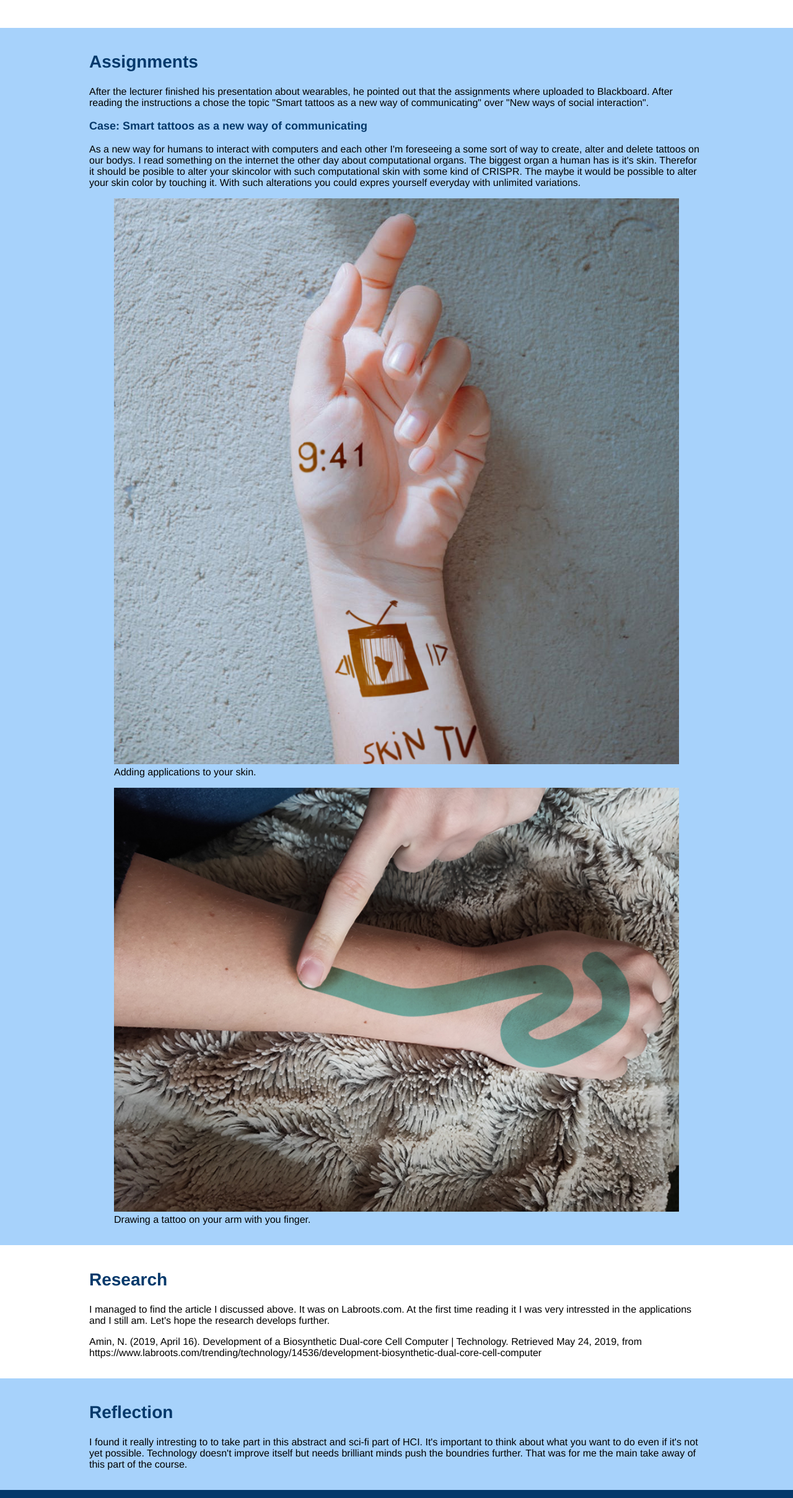
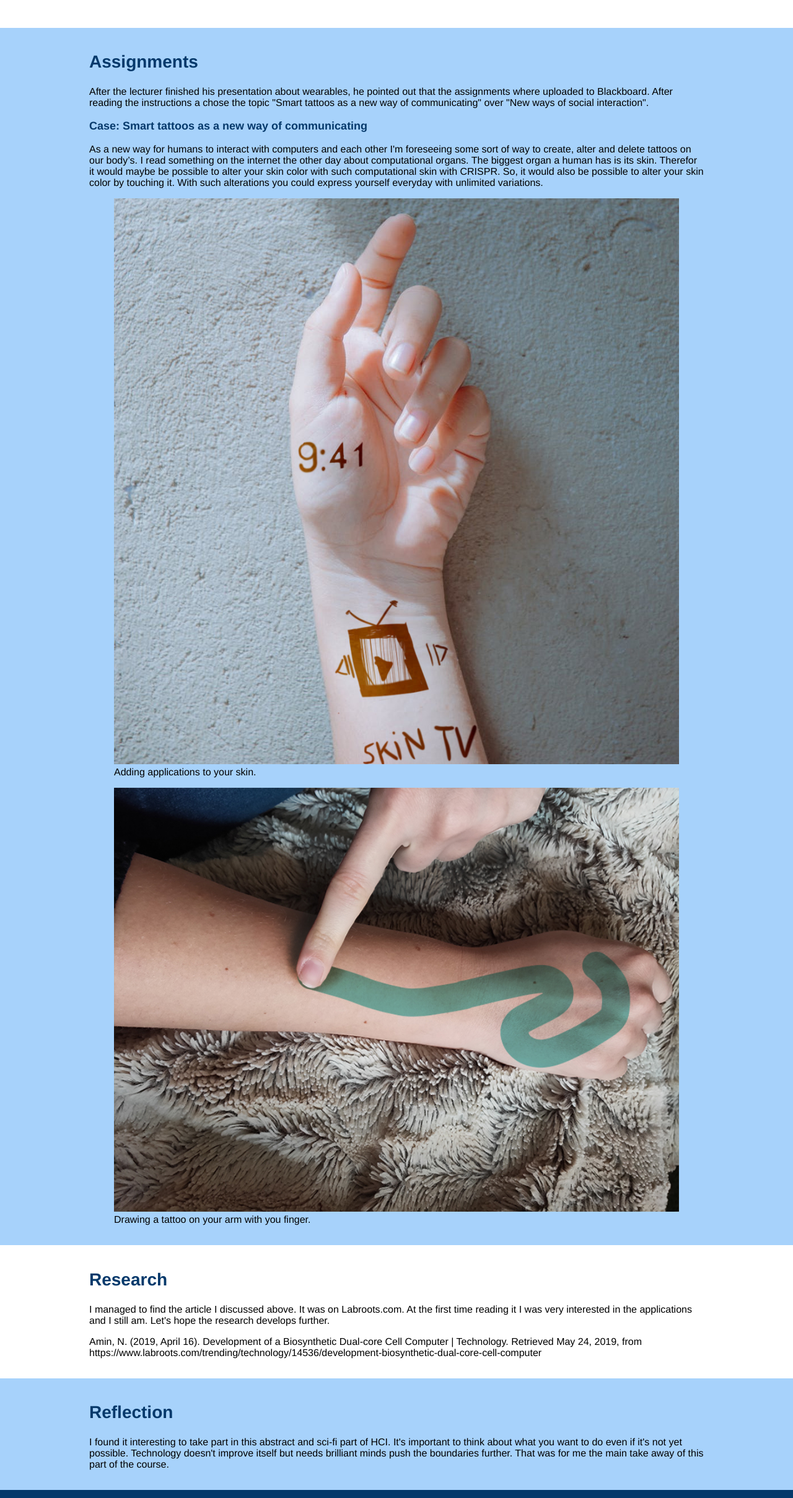
Before and after one commit to ArtVanSteenbergen/HCI-Porfolio, a plain HTML site: page wearables.html in a window 1280 px wide. Shown: the part 136-2553 px from the top of the page at 62% size. Drawn offline with nearby package versions, Linux system fonts and the light colour scheme.

Commit message:
lang lang lang

```diff
--- a/wearables.html
+++ b/wearables.html
@@ -177,7 +177,7 @@
 				<h2>Assignments</h2>
 				<p>After the lecturer finished his presentation about wearables, he pointed out that the assignments where uploaded to Blackboard. After reading the instructions a chose the topic "Smart tattoos as a new way of communicating" over "New ways of social interaction". </p>
 				<h3>Case: Smart tattoos as a new way of communicating</h3>
-				<p>As a new way for humans to interact with computers and each other I'm foreseeing a some sort of way to create, alter and delete tattoos on our bodys. I read something on the internet the other day about computational organs. The biggest organ a human has is it's skin. Therefor it should be posible to alter your skincolor with such computational skin with some kind of CRISPR. The maybe it would be possible to alter your skin color by touching it. With such alterations you could expres yourself everyday with unlimited variations.</p>
+				<p>As a new way for humans to interact with computers and each other I'm foreseeing some sort of way to create, alter and delete tattoos on our body’s. I read something on the internet the other day about computational organs. The biggest organ a human has is its skin. Therefor it would maybe be possible to alter your skin color with such computational skin with CRISPR. So, it would also be possible to alter your skin color by touching it. With such alterations you could express yourself everyday with unlimited variations.</p>
 				<figure>
 					<img src="img/skin-tv.jpg"/>
 					<caption>Adding applications to your skin.</caption>
@@ -191,14 +191,14 @@
 		<section id="research">
 			<article>
 				<h2>Research</h2>
-				<p>I managed to find the article I discussed above. It was on Labroots.com. At the first time reading it I was very intressted in the applications and I still am. Let's hope the research develops further.</p>
+				<p>I managed to find the article I discussed above. It was on Labroots.com. At the first time reading it I was very interested in the applications and I still am. Let's hope the research develops further.</p>
 				<p>Amin, N. (2019, April 16). Development of a Biosynthetic Dual-core Cell Computer | Technology. Retrieved May 24, 2019, from https://www.labroots.com/trending/technology/14536/development-biosynthetic-dual-core-cell-computer</p>
 			</article>
 		</section>
 		<section id="reflect">
 			<article>
 				<h2>Reflection</h2>
-				<p>I found it really intresting to to take part in this abstract and sci-fi part of HCI. It's important to think about what you want to do even if it's not yet possible. Technology doesn't improve itself but needs brilliant minds push the boundries further. That was for me the main take away of this part of the course.</p>
+				<p>I found it interesting to take part in this abstract and sci-fi part of HCI. It's important to think about what you want to do even if it's not yet possible. Technology doesn't improve itself but needs brilliant minds push the boundaries further. That was for me the main take away of this part of the course.</p>
 			</article>
 		</section>
 	</main>
```
Also changed, not shown: ar-vr.html (+3 -2 lines).
